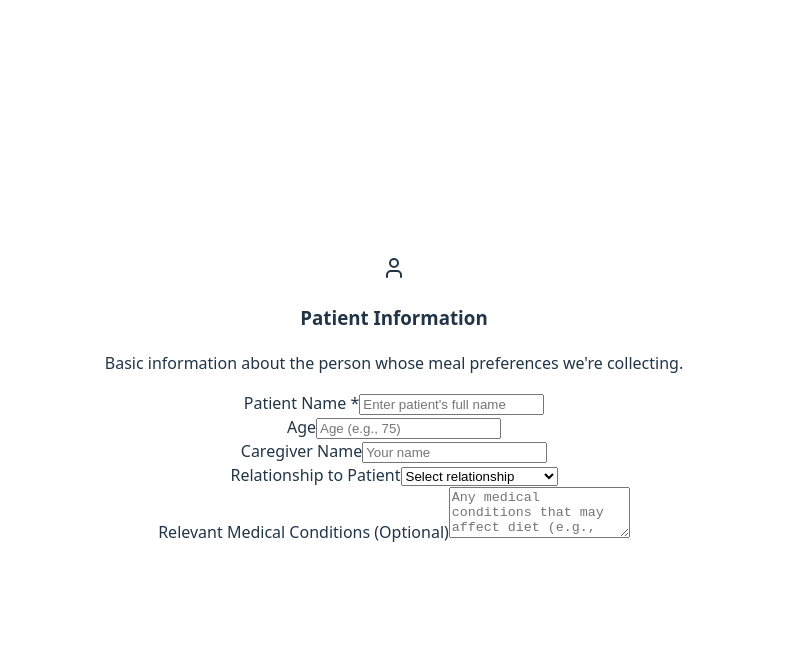
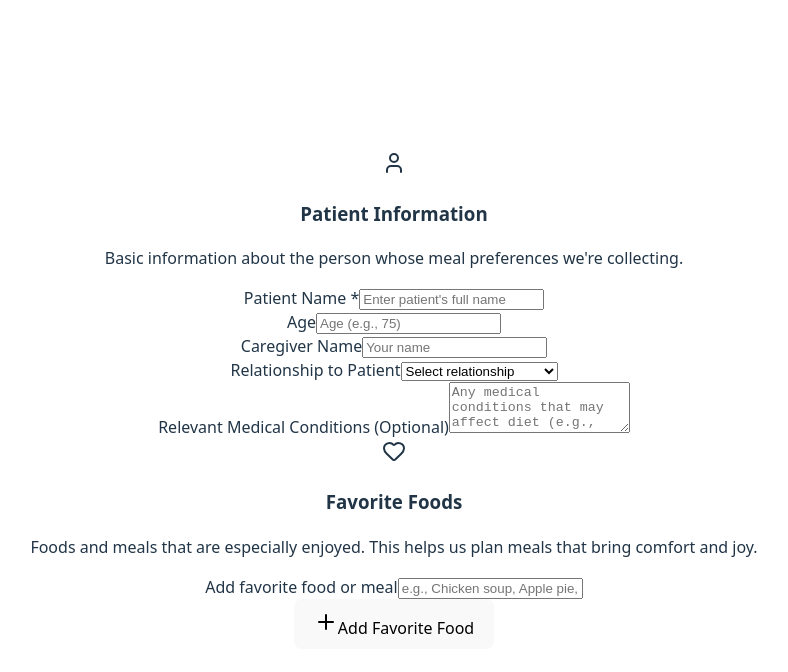
Before and after one commit to Harshitha-15/carenest, a React (Vite) app: page / in a window 1280 px wide. Shown: the top 672 px of the page, without its empty margins (246-1034 px from the left). Built offline with nearby package versions, Linux system fonts and the light colour scheme.

Commit message:
added basic features for Favorite Foods section

```diff
--- a/src/App.tsx
+++ b/src/App.tsx
@@ -2,8 +2,8 @@ import { useState } from 'react'
 import reactLogo from './assets/react.svg'
 import viteLogo from '/vite.svg'
 import './App.css'
-import PatientInfo from './components/PatientInfo'
-
+import PatientInfo from './components/PatientInfo';
+import FavoriteFoods from './components/FavoriteFoods';
 
 
 
@@ -15,6 +15,11 @@ type PatientInfo = {
   medicalConditions: string;
 };
 
+type FoodItem = {
+  id: string;
+  name: string;
+};
+
 function App() {
   const [patientInfo, setPatientInfo] = useState<PatientInfo>({
     name: '',
@@ -23,6 +28,9 @@ function App() {
     relationship: '',
     medicalConditions: ''
   });
+
+    const [favoriteFoods, setFavoriteFoods] = useState<FoodItem[]>([]);
+
 
   return (
       <div className="min-h-screen bg-gray-50">
@@ -34,6 +42,11 @@ function App() {
             patientInfo={patientInfo}
             setPatientInfo={setPatientInfo}
           />
+
+          <FavoriteFoods
+            favoriteFoods={favoriteFoods}
+            setFavoriteFoods={setFavoriteFoods}
+          />
       </div>
       </main>
       </div>
--- a/src/components/FavoriteFoods.tsx
+++ b/src/components/FavoriteFoods.tsx
@@ -0,0 +1,97 @@
+import React, { useState } from 'react';
+import { Plus, X, Heart } from 'lucide-react';
+
+type FoodItem = {
+  id: string;
+  name: string;
+  category?: string;
+};
+
+type Props = {
+  favoriteFoods: FoodItem[];
+  setFavoriteFoods: React.Dispatch<React.SetStateAction<FoodItem[]>>;
+};
+
+
+export default function FavoriteFoods({ favoriteFoods, setFavoriteFoods }: Props) {
+  const [newFavoriteFood, setNewFavoriteFood] = useState('');
+  const [selectedCategory, setSelectedCategory] = useState('');
+
+  const addFavoriteFood = () => {
+    if (newFavoriteFood.trim()) {
+      setFavoriteFoods([...favoriteFoods, {
+        id: Date.now().toString(),
+        name: newFavoriteFood.trim(),
+        category: selectedCategory || 'General'
+      }]);
+      setNewFavoriteFood('');
+      setSelectedCategory('');
+    }
+  };
+
+
+  return (
+    <div className="bg-white border border-gray-200 rounded-lg shadow-sm border-l-4 border-l-green-500">
+      <div className="p-6">
+        <div className="flex items-center gap-2 mb-2">
+          <Heart className="w-5 h-5 text-green-600" />
+          <h3 className="text-xl font-semibold text-gray-800">Favorite Foods</h3>
+        </div>
+        <p className="text-gray-600 mb-4">
+          Foods and meals that are especially enjoyed. This helps us plan meals that bring comfort and joy.
+        </p>
+
+        <div className="space-y-4">
+          <div className="grid md:grid-cols-2 gap-4">
+            <div>
+              <label htmlFor="favorite-food" className="block text-sm font-medium text-gray-700 mb-1">
+                Add favorite food or meal
+              </label>
+              <input
+                id="favorite-food"
+                type="text"
+                value={newFavoriteFood}
+                onChange={(e) => setNewFavoriteFood(e.target.value)}
+                placeholder="e.g., Chicken soup, Apple pie, Pasta..."
+                onKeyPress={(e) => e.key === 'Enter' && addFavoriteFood()}
+                className="w-full px-3 py-2 border border-gray-300 rounded-md focus:outline-none focus:ring-2 focus:ring-amber-500 focus:border-transparent"
+              />
+            </div>
+
+
+          </div>
+
+          <button
+            onClick={addFavoriteFood}
+            className="inline-flex items-center px-4 py-2 bg-amber-600 text-white rounded-md hover:bg-amber-700 focus:outline-none focus:ring-2 focus:ring-amber-500 focus:ring-offset-2"
+          >
+            <Plus className="w-4 h-4 mr-2" />
+            Add Favorite Food
+          </button>
+
+          {favoriteFoods.length > 0 && (
+            <div className="space-y-2">
+              <h4 className="font-medium text-sm text-gray-600">Current Favorites:</h4>
+              <div className="flex flex-wrap gap-2">
+                {favoriteFoods.map((food) => (
+                  <span
+                    key={food.id}
+                    className="inline-flex items-center px-3 py-1 rounded-full text-sm bg-green-100 text-green-800"
+                  >
+                    {food.name}
+                    {food.category && (
+                      <span className="ml-1 text-xs bg-green-200 px-2 py-0.5 rounded-full">
+                        {food.category}
+                      </span>
+                    )}
+
+                  </span>
+                ))}
+              </div>
+            </div>
+          )}
+        </div>
+      </div>
+    </div>
+  );
+}
```
